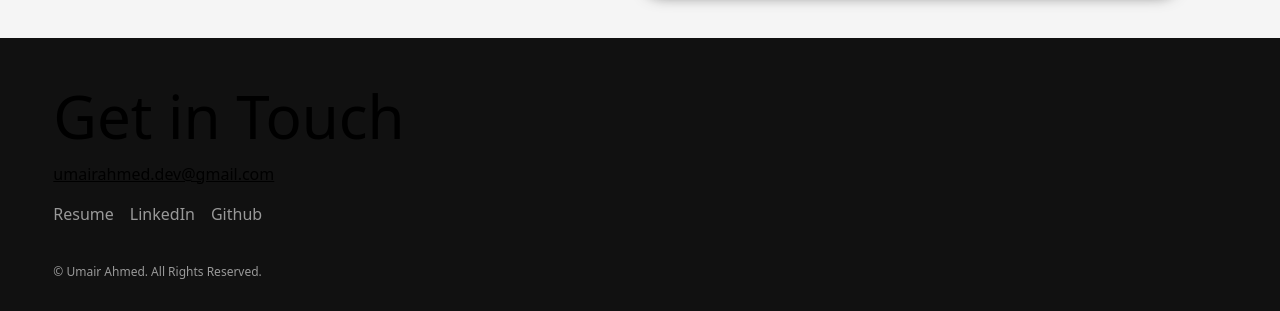
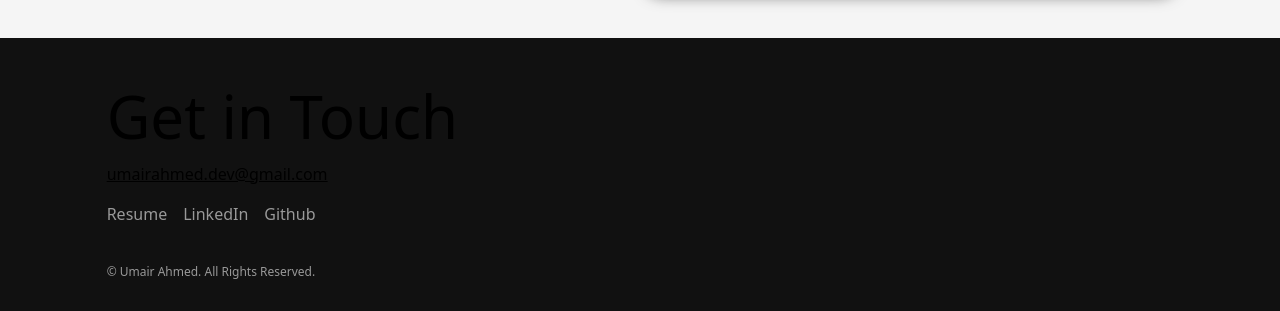
Before and after one commit to Airhacker/Portfolio-V2, a Next.js app: page / in a window 1280 px wide. Shown: the part 1694-2005 px from the top of the page. Built offline with nearby package versions, Linux system fonts and the light colour scheme.

Commit message:
updated resume

```diff
--- a/components/Footer.jsx
+++ b/components/Footer.jsx
@@ -1,7 +1,7 @@
 const Footer = () => {
   return (
     <section className="w-screen py-8 bg-primaryText">
-      <div className="w-11/12 m-auto">
+      <div className="w-11/12 m-auto xl:w-10/12">
         <h2 className="py-4 text-2xl md:text-4xl xl:text-6xl">Get in Touch</h2>
         <a href="mailto:umairahmed.dev@gmail.com" className="pt-4 underline">
           umairahmed.dev@gmail.com
```
Also changed, not shown: 1 other file (tests, documents, lock files or other folders).
